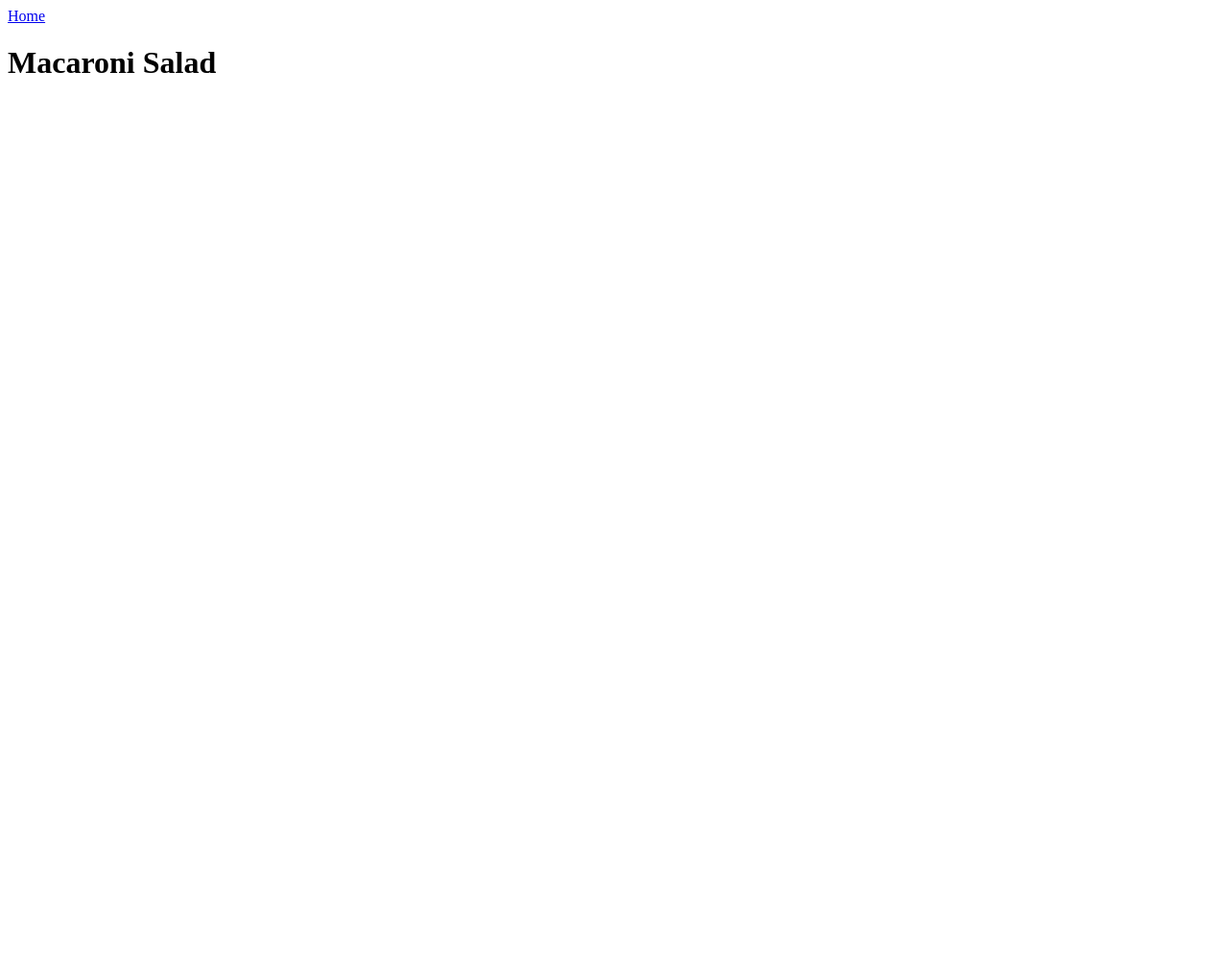
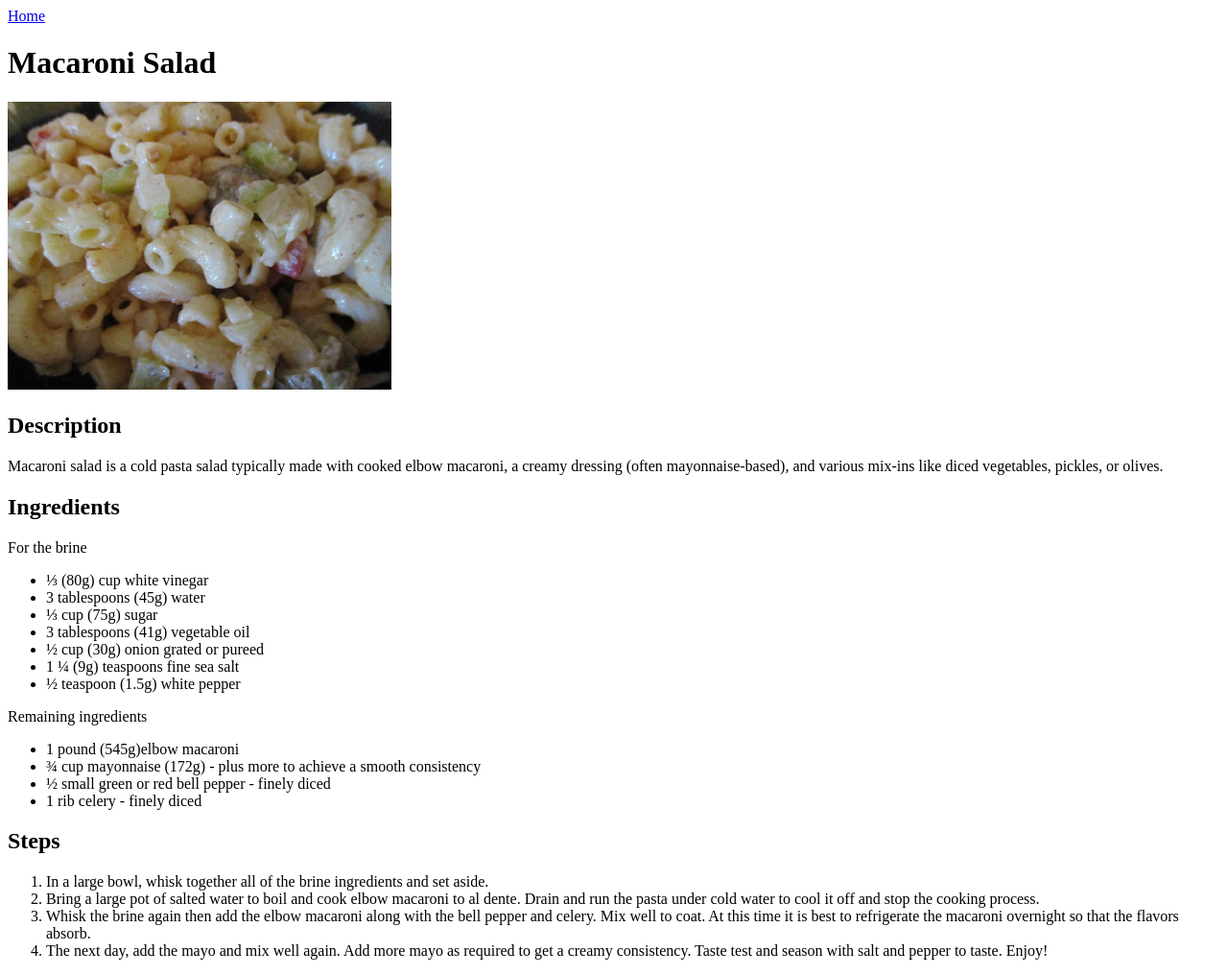
Before and after one commit to cherrychicken/odin-recipes, a plain HTML site: page recipes/macaroni-salad.html in a window 1280 px wide. Shown: the whole page at 96% size. Before the commit the page ends 800 px from the top, so only its background shows below. Drawn offline with Linux system fonts and the light colour scheme.

Commit message:
Add macaroni salad recipe

```diff
--- a/recipes/macaroni-salad.html
+++ b/recipes/macaroni-salad.html
@@ -8,5 +8,36 @@
 <body>
     <a href="../index.html">Home</a>
     <h1>Macaroni Salad</h1>
+    <img src="../img/macaroni-salad.jpg" width="400" alt="Macaroni Salad">
+    <h2>Description</h2>
+    <p>Macaroni salad is a cold pasta salad typically made
+        with cooked elbow macaroni, a creamy dressing
+        (often mayonnaise-based), and various mix-ins like diced
+        vegetables, pickles, or olives.</p>
+    <h2>Ingredients</h2>
+    <p>For the brine</p>
+    <ul>
+        <li>⅓ (80g) cup white vinegar</li>
+        <li>3 tablespoons (45g) water</li>
+        <li>⅓  cup (75g) sugar</li>
+        <li>3 tablespoons (41g) vegetable oil</li>
+        <li>½ cup (30g) onion grated or pureed</li>
+        <li>1 ¼ (9g) teaspoons fine sea salt</li>
+        <li>½ teaspoon (1.5g) white pepper</li>
+    </ul>
+    <p>Remaining ingredients</p>
+    <ul>
+        <li>1 pound (545g)elbow macaroni</li>
+        <li>¾ cup mayonnaise  (172g) - plus more to achieve a smooth consistency</li>
+        <li>½ small green or red bell pepper - finely diced</li>
+        <li>1 rib celery - finely diced</li>
+    </ul>
+    <h2>Steps</h2>
+    <ol>
+        <li>In a large bowl, whisk together all of the brine ingredients and set aside.</li>
+        <li>Bring a large pot of salted water to boil and cook elbow macaroni to al dente. Drain and run the pasta under cold water to cool it off and stop the cooking process.</li>
+        <li>Whisk the brine again then add the elbow macaroni along with the bell pepper and celery. Mix well to coat. At this time it is best to refrigerate the macaroni overnight so that the flavors absorb.</li>
+        <li>The next day, add the mayo and mix well again. Add more mayo as required to get a creamy consistency. Taste test and season with salt and pepper to taste. Enjoy!</li>
+    </ol>
 </body>
 </html>
```
Also changed, not shown: img/macaroni-salad.jpg (added).
